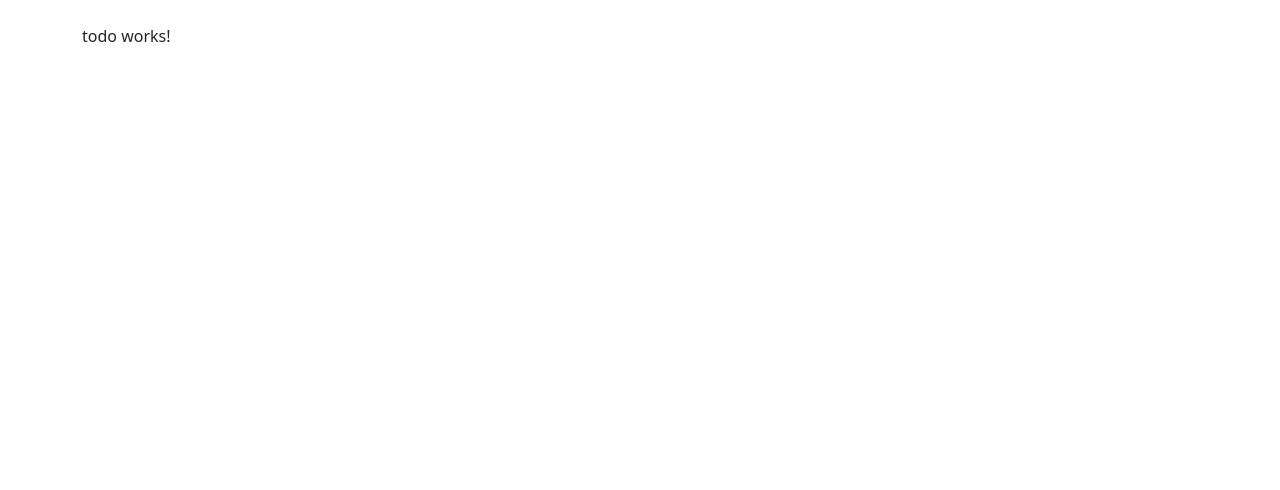
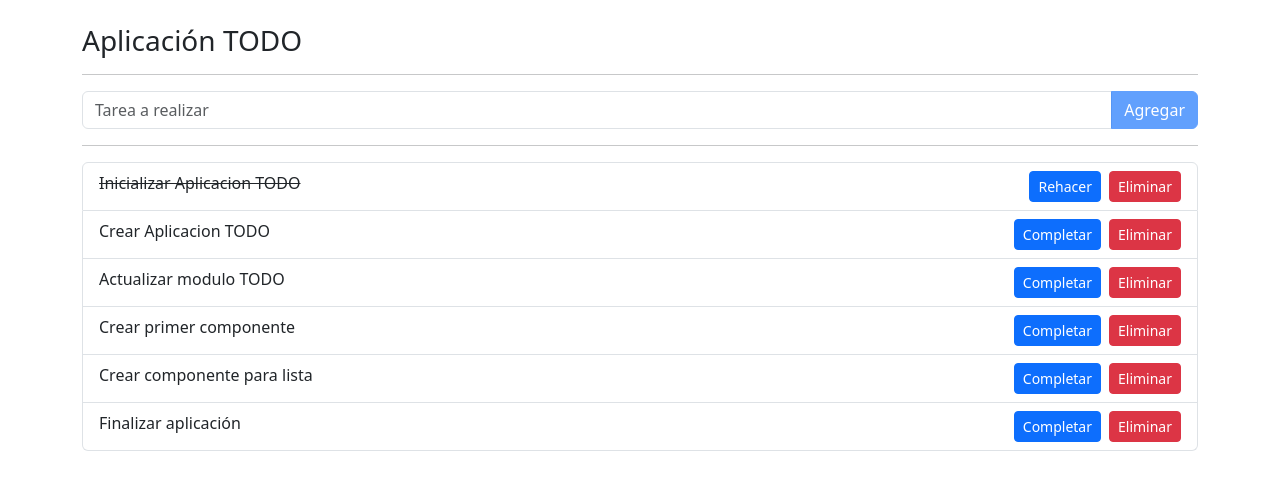
Before and after one commit to luisotron/todo-app, an Angular app: page / in a window 1280 px wide. Shown: the top 490 px of the page. Built offline with nearby package versions, Linux system fonts and the light colour scheme.

Commit message:
Aplicaicon mejorada

```diff
--- /dev/null
+++ b/src/app/todo/components/add-task/add-task.component.css
@@ -0,0 +1,7 @@
+.errors {
+    padding-top: 5px;
+    padding-left: 15px;
+    padding-right: 15px;
+    color: #dc3545;
+    font-size: 13px;
+}
--- /dev/null
+++ b/src/app/todo/components/add-task/add-task.component.html
@@ -0,0 +1,23 @@
+
+<form (ngSubmit)="emitTask()">
+    <div class="input-group">
+        <input type="text"
+        name="description"
+        [(ngModel)]="task.description"
+        #description="ngModel"
+        class="form-control"
+        [ngClass]="{'is-invalid': description.dirty || description.touched}"
+        [ngClass]="{'is-valid': description.valid }"
+        placeholder="Tarea a realizar"
+        required
+        minlength="3">
+        <button type="submit" [disabled]="description.invalid" class="btn btn-primary">Agregar</button>
+    </div>
+    <div *ngIf="description.invalid && (description.dirty || description.touched) " class="errors">
+        <span *ngIf="description.errors?.['required']">* La tarea es requerida</span>
+        <span *ngIf="description.errors?.['minlength']">* La tarea debe tener 3 caracteres</span>
+    </div>
+</form>
+<!--
+
+-->
--- /dev/null
+++ b/src/app/todo/components/add-task/add-task.component.ts
@@ -0,0 +1,26 @@
+import { Component, EventEmitter, Output } from '@angular/core';
+import { Task } from '../../interfaces/task.interface';
+
+@Component({
+  selector: 'todo-add-task',
+  templateUrl: './add-task.component.html',
+  styleUrl: './add-task.component.css'
+})
+export class AddTaskComponent {
+  @Output()
+  public onNewTask: EventEmitter<Task> =new EventEmitter();
+
+public task: Task = {
+  description: '',
+  isCompleted: false
+};
+
+  public emitTask(): void {
+    this.onNewTask.emit(this.task);
+    this.task = {
+      description: '',
+      isCompleted: false
+    };
+  };
+
+}
--- /dev/null
+++ b/src/app/todo/components/list/list.component.html
@@ -0,0 +1,17 @@
+
+<ul class="mt-2 mb-2 list-group">
+    <li *ngFor="let task of list; let i =index" class="list-group-item d-flex justify-content-between">
+        <div>
+            <span [ngClass]="{'text-decoration-line-through':task.isCompleted}">{{task.description}}</span>
+        </div>
+        <div>
+            <button (click)="complete(i)" class="btn btn-primary btn-sm me-2">
+                <span *ngIf="task.isCompleted; else completed">Rehacer</span>
+                <ng-template #completed>
+                    <span>Completar</span>
+                </ng-template>
+            </button>
+            <button (click)="delete(i)"class="btn btn-danger btn-sm">Eliminar</button>
+        </div>
+        </li>
+</ul>
--- /dev/null
+++ b/src/app/todo/components/list/list.component.ts
@@ -0,0 +1,26 @@
+import { Component, Input, Output, EventEmitter } from '@angular/core';
+import { Task } from '../../interfaces/task.interface';
+
+@Component({
+  selector: 'todo-list',
+  templateUrl: './list.component.html',
+  styleUrl: './list.component.css'
+})
+export class ListComponent {
+  @Input()
+  public list: Array<Task> = [];
+
+  @Output()
+  public onDelete: EventEmitter<number> = new EventEmitter();
+
+  @Output()
+  public onComplete: EventEmitter<number> = new EventEmitter();
+
+  public delete(index: number): void {
+    this.onDelete.emit(index);
+  }
+
+  public complete(index: number): void {
+    this.onComplete.emit(index);
+  }
+}
--- a/src/app/todo/components/todo/todo.component.html
+++ b/src/app/todo/components/todo/todo.component.html
@@ -1 +1,7 @@
-<p>todo works!</p>
+<h3>Aplicación TODO</h3>
+<hr>
+<!--Formulario agregar tareas-->
+<todo-add-task (onNewTask)="onNewTask($event)"></todo-add-task>
+<hr>
+<!--lista de tareas-->
+<todo-list [list]="tasks" (onComplete)="onCompleteTask($event)" (onDelete)="onDeleteTask($event)"></todo-list>
--- a/src/app/todo/components/todo/todo.component.ts
+++ b/src/app/todo/components/todo/todo.component.ts
@@ -1,4 +1,6 @@
 import { Component } from '@angular/core';
+
+import { Task } from '../../interfaces/task.interface';
 
 @Component({
   selector: 'todo-root',
@@ -6,5 +8,40 @@ import { Component } from '@angular/core';
   styleUrl: './todo.component.css'
 })
 export class TodoComponent {
+  public tasks: Array<Task>/*Task[]*/ =[
+    {
+      description: "Inicializar Aplicacion TODO",
+      isCompleted: true
+    },
+    {
+      description: "Crear Aplicacion TODO",
+      isCompleted: false
+    },
+    {
+      description: "Actualizar modulo TODO",
+      isCompleted: false
+    },
+    {
+      description: "Crear primer componente",
+      isCompleted: false
+    },
+    {
+      description: "Crear componente para lista",
+      isCompleted: false
+    },
+    {
+      description: "Finalizar aplicación",
+      isCompleted: false
+    }
+  ];
+  public onDeleteTask(index:number): void{
+    this.tasks.splice(index, 1);
+  }
+  public onCompleteTask(index:number): void{
+      this.tasks[index].isCompleted= !this.tasks[index].isCompleted;
+  }
+  public onNewTask(task :Task): void{
+    this.tasks.push(task);
+}
 
 }
--- /dev/null
+++ b/src/app/todo/interfaces/task.interface.ts
@@ -0,0 +1,4 @@
+export interface Task {
+    description: string;
+    isCompleted: boolean;
+}
--- a/src/app/todo/todo.module.ts
+++ b/src/app/todo/todo.module.ts
@@ -2,12 +2,16 @@ import { NgModule } from '@angular/core';
 import { CommonModule } from '@angular/common';
 import { FormsModule } from '@angular/forms';
 import { TodoComponent } from './components/todo/todo.component';
+import { ListComponent } from './components/list/list.component';
+import { AddTaskComponent } from './components/add-task/add-task.component';
 
 
 
 @NgModule({
   declarations: [
-    TodoComponent
+    TodoComponent,
+    ListComponent,
+    AddTaskComponent
   ],
   exports: [
     TodoComponent
```
Also changed, not shown: src/app/todo/components/list/list.component.css (added).
